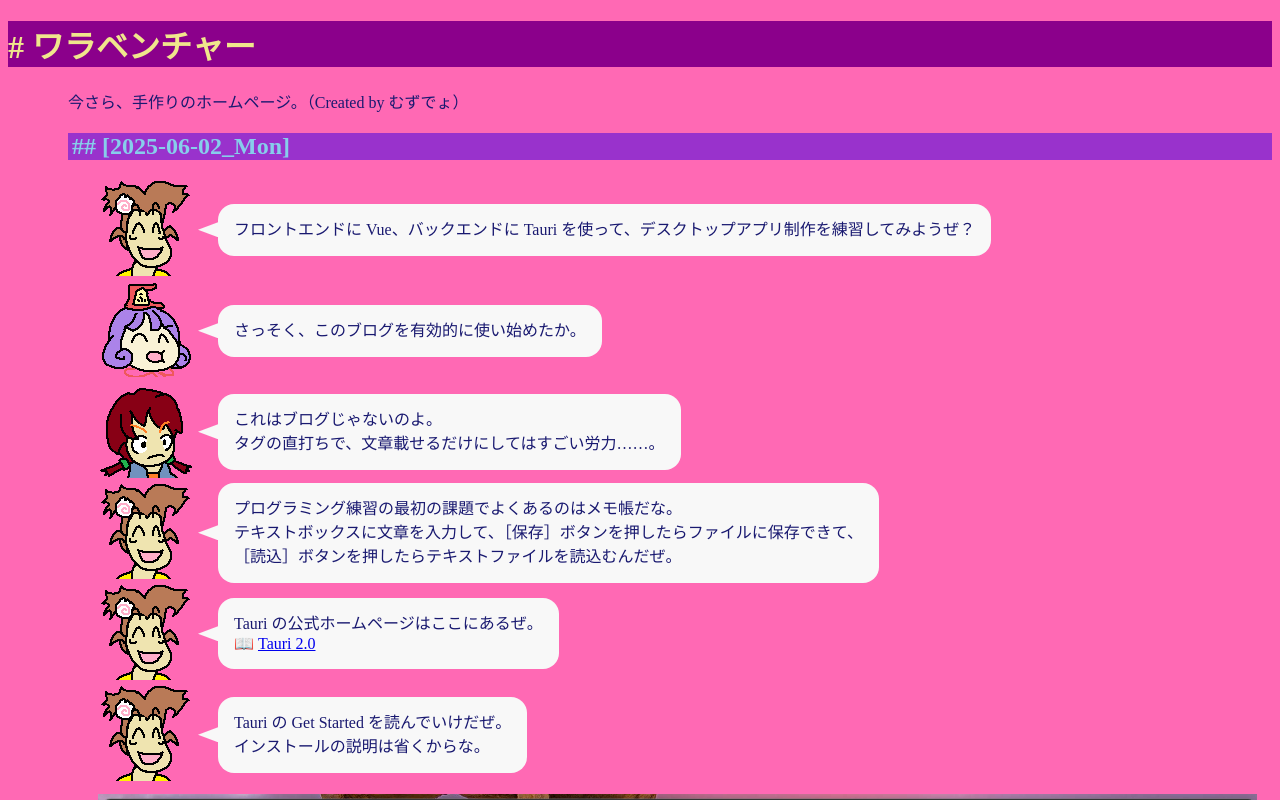
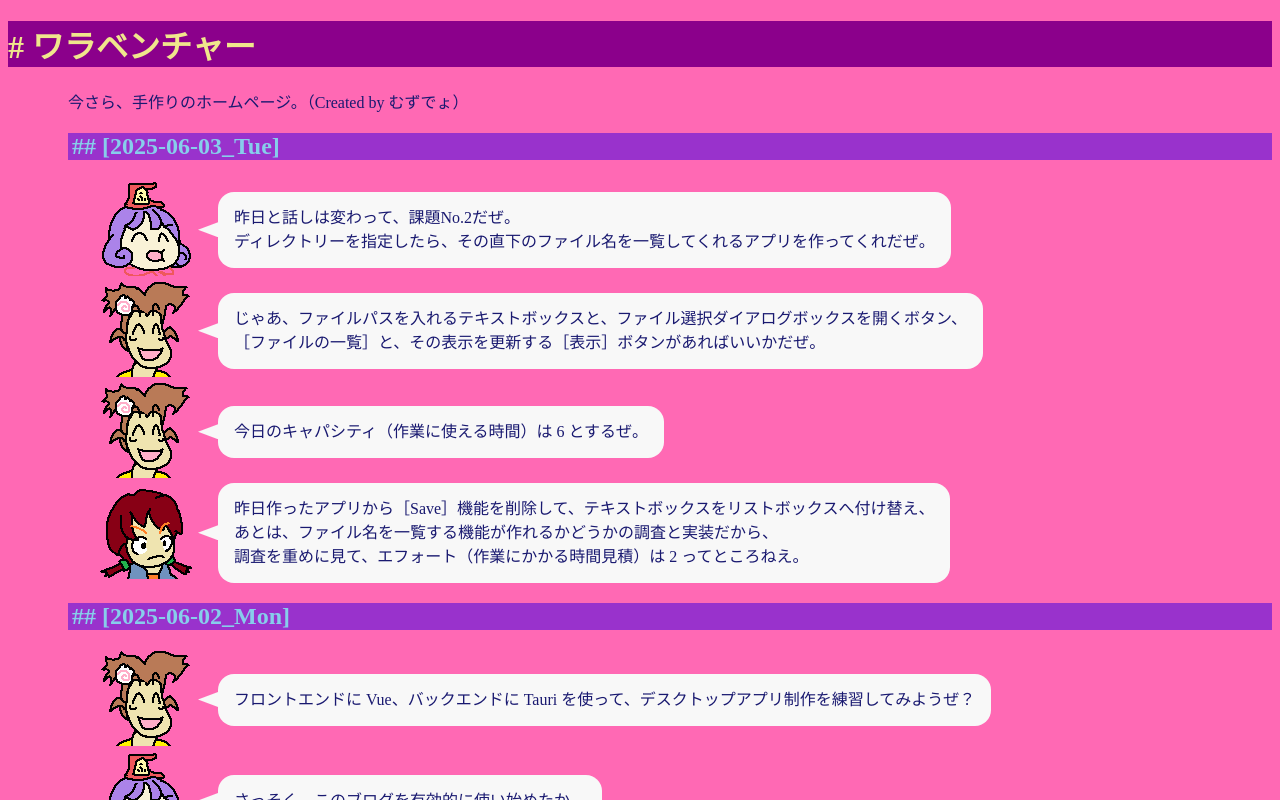
Before and after one commit to muzudho/Warabenture-2025, a Nuxt app: page / in a window 1280 px wide. Shown: the top 800 px of the page. Built offline with nearby package versions, Linux system fonts and the light colour scheme.

Commit message:
ジャーナル、画像追加。起動方法説明の掃除。

```diff
--- a/app.vue
+++ b/app.vue
@@ -9,6 +9,51 @@
     <h1># ワラベンチャー</h1>
     <div class="div1">
       今さら、手作りのホームページ。（Created by むずでょ）
+    </div>
+
+
+    <h2>## [2025-06-03_Tue]</h2>
+    <div class="div2">
+      <div class="talk">
+        <div class="face-container">
+          <img src="@/assets/img/202506__character__01--2013-kifuwarabe-o1o1o0.png" />
+        </div>
+        <div class="baloon-tail"></div>
+        <div class="baloon">
+          昨日と話しは変わって、課題No.2だぜ。<br>
+          ディレクトリーを指定したら、その直下のファイル名を一覧してくれるアプリを作ってくれだぜ。
+        </div>
+      </div>
+      <div class="talk">
+        <div class="face-container">
+          <img src="@/assets/img/202506__character__01--1951-kifuwarabeNoOton-o1o2o0.png" />
+        </div>
+        <div class="baloon-tail"></div>
+        <div class="baloon">
+          じゃあ、ファイルパスを入れるテキストボックスと、ファイル選択ダイアログボックスを開くボタン、<br>
+          ［ファイルの一覧］と、その表示を更新する［表示］ボタンがあればいいかだぜ。
+        </div>
+      </div>
+      <div class="talk">
+        <div class="face-container">
+          <img src="@/assets/img/202506__character__01--1951-kifuwarabeNoOton-o1o2o0.png" />
+        </div>
+        <div class="baloon-tail"></div>
+        <div class="baloon">
+          今日のキャパシティ（作業に使える時間）は 6 とするぜ。
+        </div>
+      </div>
+      <div class="talk">
+        <div class="face-container">
+          <img src="@/assets/img/202506__character__01--2025-hiyoko-o1o1o0.png" />
+        </div>
+        <div class="baloon-tail"></div>
+        <div class="baloon">
+          昨日作ったアプリから［Save］機能を削除して、テキストボックスをリストボックスへ付け替え、<br>
+          あとは、ファイル名を一覧する機能が作れるかどうかの調査と実装だから、<br>
+          調査を重めに見て、エフォート（作業にかかる時間見積）は 2 ってところねえ。
+        </div>
+      </div>
     </div>
 
 
@@ -76,6 +121,7 @@
       <a target="_blank" href="/img/journal/202506/202506__program__02--1159-tauri-o1o0.png">
         <img class="scr-shot" src="/img/journal/202506/202506__program__02--1159-tauri-o1o0.png">
       </a><br/>
+      <div class="code-b">pnpm create tauri-app</div>
       <div class="talk">
         <div class="face-container">
           <img src="@/assets/img/202506__character__01--1951-kifuwarabeNoOton-o1o2o0.png" />
@@ -125,6 +171,7 @@
       <a target="_blank" href="/img/journal/202506/202506__program__02--1216-tauri-o1o4o0.png">
         <img class="scr-shot" src="/img/journal/202506/202506__program__02--1216-tauri-o1o4o0.png">
       </a><br/>
+      <div class="code-b">pnpm install</div>
       <div class="talk">
         <div class="face-container">
           <img src="@/assets/img/202506__character__01--1951-kifuwarabeNoOton-o1o2o0.png" />
@@ -132,7 +179,7 @@
         <div class="baloon-tail"></div>
         <div class="baloon">
           👆 （パワーシェルではなく）コマンドプロンプトで開いて、<br>
-          コマンド［pnpm install］を打鍵。
+          上記のコマンドを打鍵。
         </div>
       </div>
       <a target="_blank" href="/img/journal/202506/202506__program__02--1220-tauri-o1o5o0.png">
@@ -147,13 +194,14 @@
           👆 📁［node_modules］というバカでかいフォルダーが自動生成される。
         </div>
       </div>
+      <div class="code-b">pnpm tauri dev</div>
       <div class="talk">
         <div class="face-container">
           <img src="@/assets/img/202506__character__01--1951-kifuwarabeNoOton-o1o2o0.png" />
         </div>
         <div class="baloon-tail"></div>
         <div class="baloon">
-          続いて［pnpm tauri dev］というコマンドを打鍵。<br>
+          上記のコマンドを打鍵。<br>
           わたしのケースでは、 379 個の大量のプログラムのコンパイルが走るので数分かかる。
         </div>
       </div>
```
Also changed, not shown: 1 other file (tests, documents, lock files or other folders).
